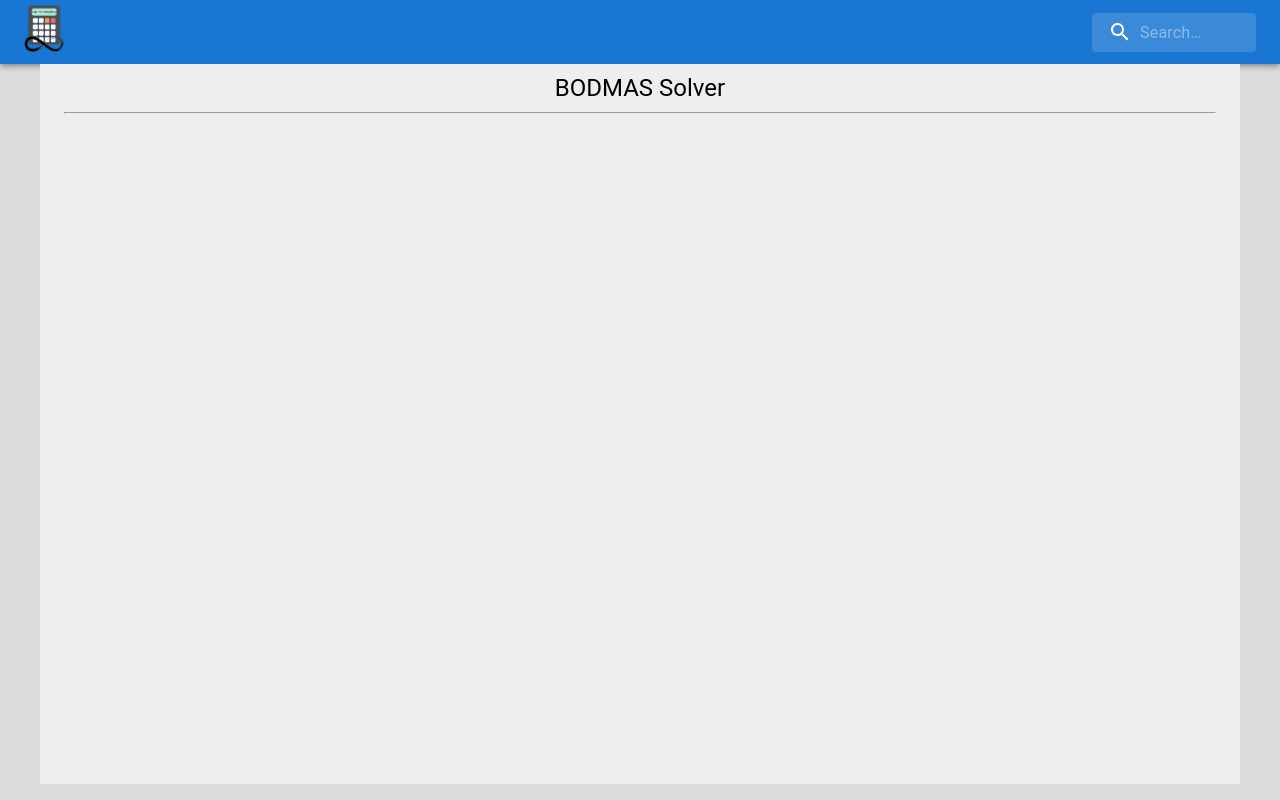
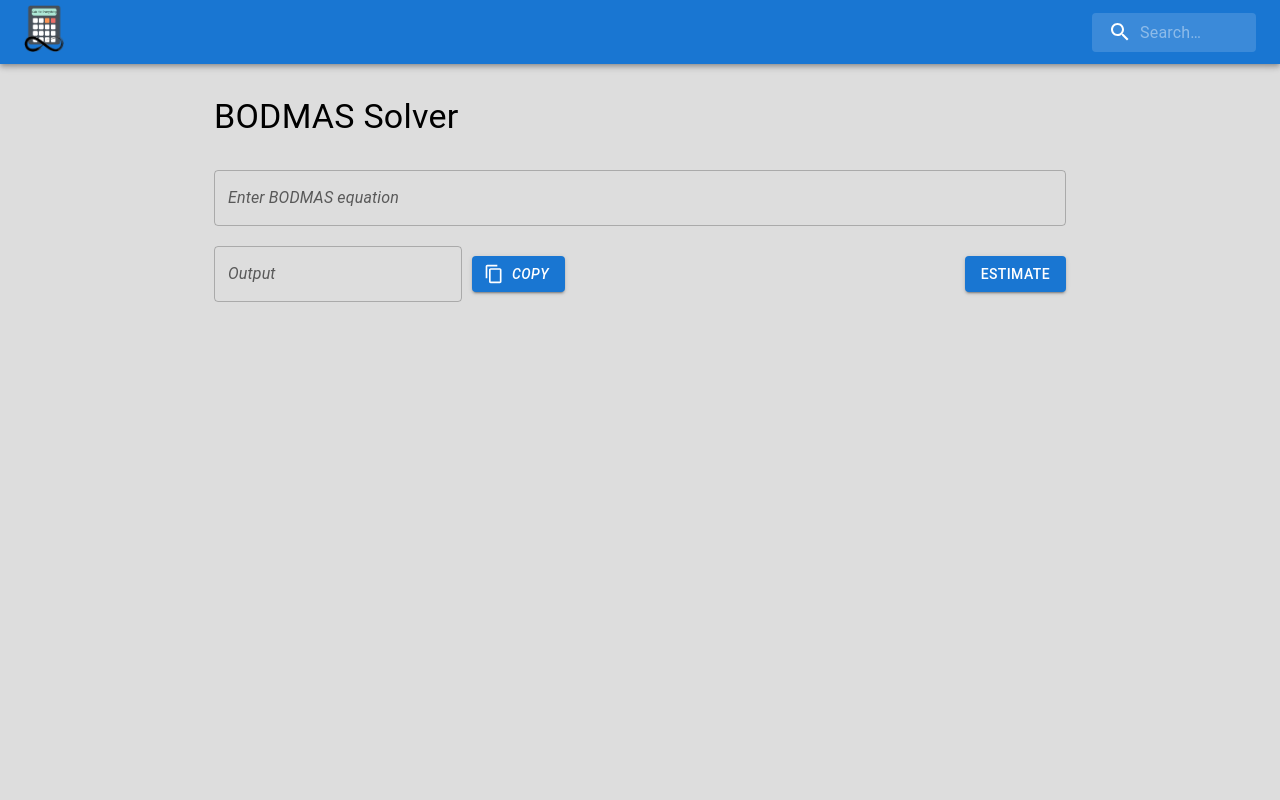
Before and after one commit to SarthakKeshari/calc_for_everything, a React (Create React App) app in the folder calculators/: page /bodmassolver in a window 1280 px wide. Built offline with nearby package versions, Linux system fonts and the light colour scheme.

Commit message:
BODMAS solver is created

```diff
--- a/calculators/src/mathematical/bodmas_solver/MainBodmasSolver.js
+++ b/calculators/src/mathematical/bodmas_solver/MainBodmasSolver.js
@@ -1,14 +1,79 @@
-import React from 'react';
-import { Container, Typography } from '@mui/material';
+import React, { useState } from "react";
+import { Container, Box, Typography, TextField, Button } from "@mui/material";
+import CopyValue from "../../components/CopyValue";
 
-function MainBodmasSolver(){
-    return(
-        <Container maxWidth="lg" sx={{ bgcolor: '#eeeeee', minHeight: '90vh', paddingY:"10" }}>
-            <Typography pt={1} variant='h5' sx = {{textAlign: "center"}}>BODMAS Solver</Typography>
-            <hr/>
-            <br/>
-        </Container>
-    )
+function MainBodmasSolver() {
+  const [input, setInput] = useState("");
+  const [output, setOutput] = useState("");
+  const [err, setErr] = useState(false);
+
+  const handleChange = (e) => {
+    if (e.target.value === "") {
+      setErr(false);
+      setOutput("");
+    }
+    setInput(e.target.value);
+  };
+  const estimateValue = () => {
+    try {
+      setErr(false);
+      const a = input.replaceAll("^", "**");
+      const x = a.replaceAll(" ", "");
+      const y = eval(x);
+      if (isNaN(y) || !isFinite(y)) throw new Error("invalid Input");
+      setOutput(y);
+    } catch (e) {
+      setErr(true);
+      setOutput("");
+    }
+  };
+
+  return (
+    <Container maxWidth="md" sx={{ marginTop: "2rem" }}>
+      <Typography variant="h4" gutterBottom>
+        BODMAS Solver
+      </Typography>
+      <br />
+      <TextField
+        error={err}
+        id="outlined-error"
+        label="Enter BODMAS equation"
+        variant="outlined"
+        sx={{ width: "100%" }}
+        value={input}
+        onChange={handleChange}
+        placeholder="use only ()^/*+- and numbers"
+        helperText={`${err? "Invalid Input": ""}`}
+      />
+      <Box
+        sx={{
+          marginTop: "20px",
+          display: "flex",
+          justifyContent: "space-between",
+          alignItems: "center",
+        }}
+      >
+        <Box sx={{ display: "flex", alignItems: "center" }}>
+          <TextField
+            id="outline"
+            label="Output"
+            variant="outlined"
+            value={output}
+            inputProps={{ readOnly: true }}
+            sx={{ marginRight: "10px" }}
+          />
+          <CopyValue value={output} />
+        </Box>
+        <Button
+          variant="contained"
+          sx={{ maxWidth: "min-content" }}
+          onClick={estimateValue}
+        >
+          Estimate
+        </Button>
+      </Box>
+    </Container>
+  );
 }
 
 export default MainBodmasSolver;
```
